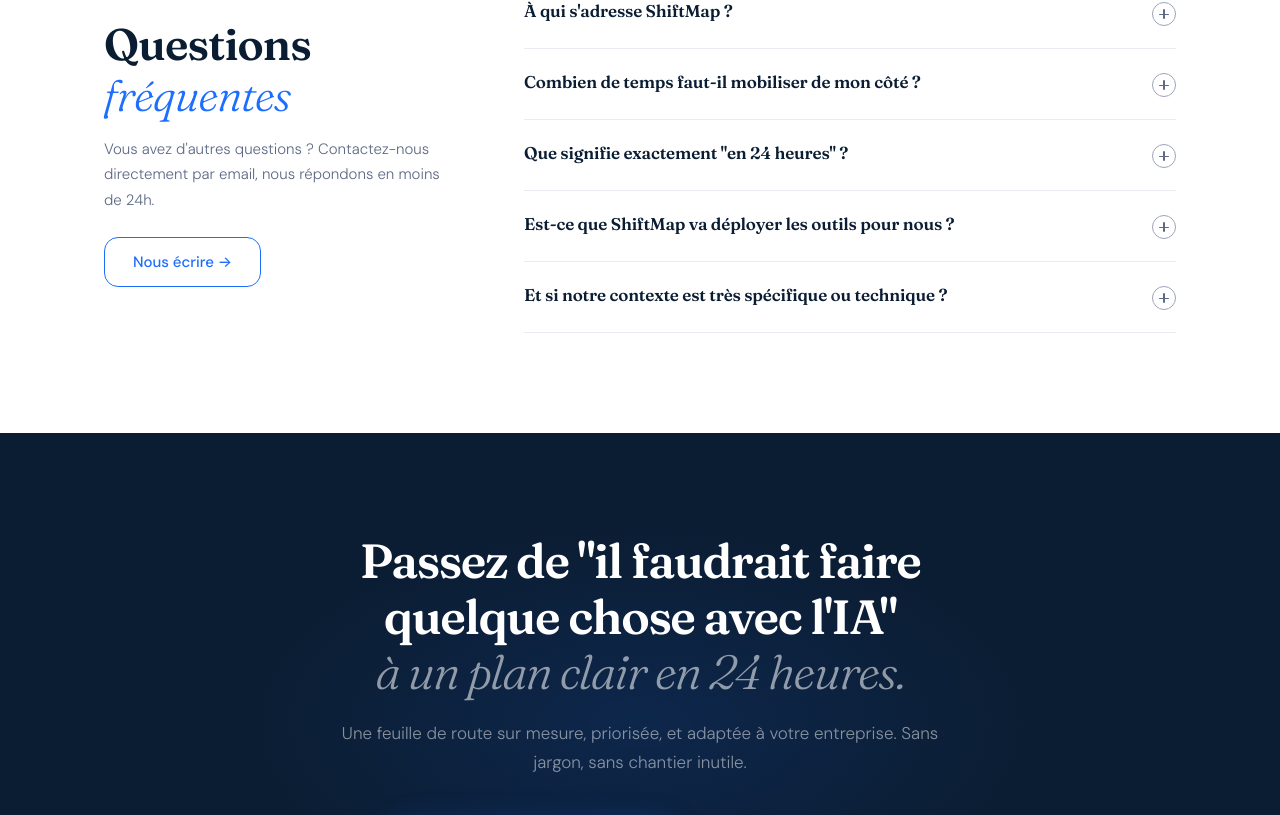
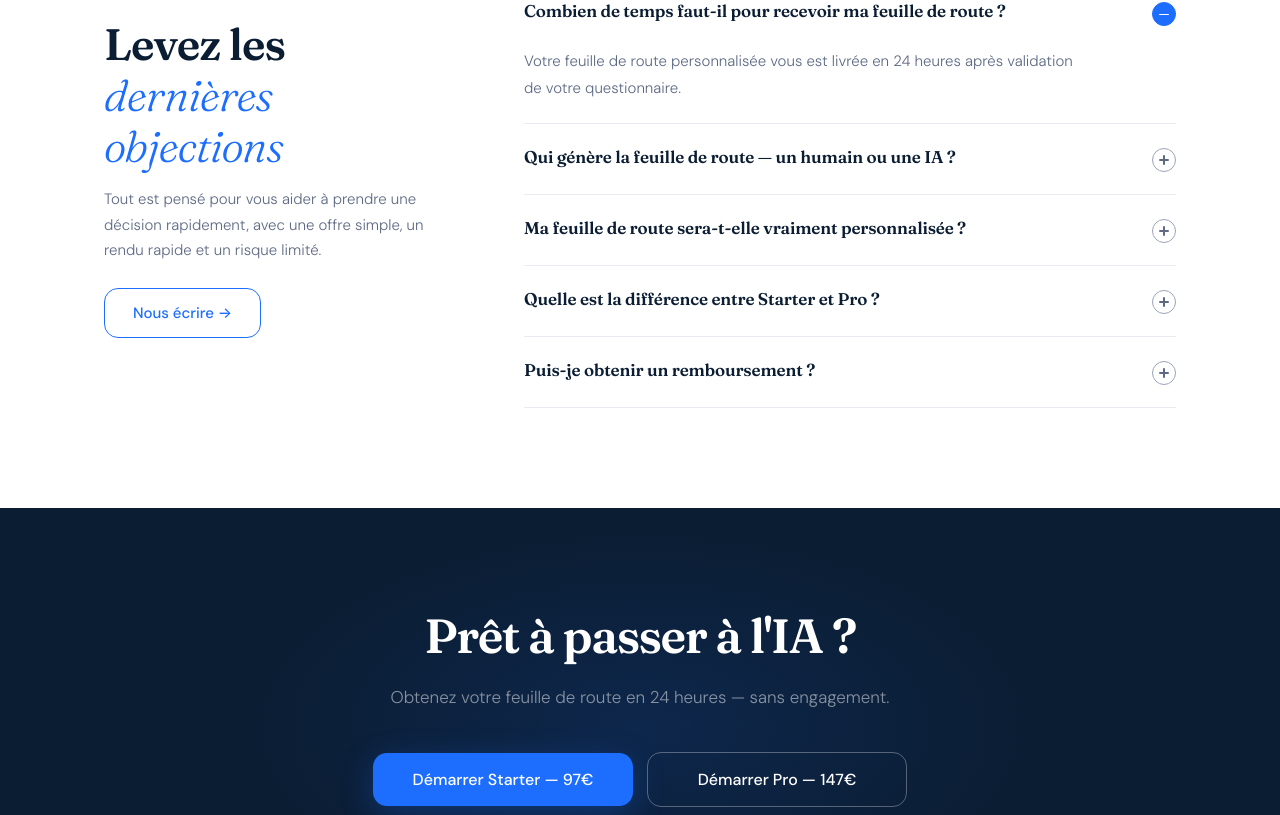
Before and after one commit to vincepanik/shiftmap, a Next.js app: page / in a window 1280 px wide. Shown: the part 6337-7152 px from the top of the page. Built offline with nearby package versions, Linux system fonts and the light colour scheme.

Commit message:
feat: add FAQ section and final CTA to landing page

```diff
--- a/app/globals.css
+++ b/app/globals.css
@@ -1256,7 +1256,7 @@
 .cta-final-content {
   position: relative;
   z-index: 1;
-  max-width: 640px;
+  max-width: 760px;
   margin: 0 auto;
 }
 .cta-final-title {
@@ -1286,6 +1286,12 @@
   justify-content: center;
   gap: 14px;
   flex-wrap: wrap;
+}
+.cta-final-btn {
+  min-width: 260px;
+  justify-content: center;
+  padding: 16px 28px;
+  font-size: 16px;
 }
 .cta-final-micro {
   margin-top: 24px;
--- a/app/page.tsx
+++ b/app/page.tsx
@@ -1,6 +1,34 @@
 'use client';
 
 import { useEffect, useState } from 'react';
+
+const faqItems = [
+  {
+    question: 'Combien de temps faut-il pour recevoir ma feuille de route ?',
+    answer:
+      'Votre feuille de route personnalisée vous est livrée en 24 heures après validation de votre questionnaire.',
+  },
+  {
+    question: 'Qui génère la feuille de route — un humain ou une IA ?',
+    answer:
+      "Notre système combine l'IA et l'expertise sectorielle pour produire une feuille de route fiable, actionnelle et adaptée à votre PME.",
+  },
+  {
+    question: 'Ma feuille de route sera-t-elle vraiment personnalisée ?',
+    answer:
+      'Oui. Elle est basée sur votre secteur, votre taille, vos outils existants et vos priorités business — pas un template générique.',
+  },
+  {
+    question: 'Quelle est la différence entre Starter et Pro ?',
+    answer:
+      "Le Starter identifie vos 3 cas d'usage IA prioritaires. Le Pro ajoute une analyse concurrentielle, une roadmap sur 12 mois et une session de questions/réponses asynchrone.",
+  },
+  {
+    question: 'Puis-je obtenir un remboursement ?',
+    answer:
+      "Si vous n'êtes pas satisfait de votre feuille de route, contactez-nous sous 7 jours et nous vous remboursons intégralement.",
+  },
+];
 
 export default function Home() {
   const [isMobileMenuOpen, setIsMobileMenuOpen] = useState(false);
@@ -516,9 +544,9 @@
           <div className="faq-layout">
             <div className="faq-aside">
               <span className="section-label">FAQ</span>
-              <h2 className="section-title">Questions <em>fréquentes</em></h2>
+              <h2 className="section-title">Levez les <em>dernières objections</em></h2>
               <p>
-                Vous avez d&apos;autres questions ? Contactez-nous directement par email, nous répondons en moins de 24h.
+                Tout est pensé pour vous aider à prendre une décision rapidement, avec une offre simple, un rendu rapide et un risque limité.
               </p>
               <a href="mailto:contact@shiftmap.fr" className="btn btn-outline" style={{marginTop:'24px'}}>
                 Nous écrire →
@@ -526,72 +554,18 @@
             </div>
 
             <div className="faq-list">
-
-              <div className="faq-item">
-                <input type="checkbox" id="faq1" />
-                <label className="faq-label" htmlFor="faq1">
-                  À qui s&apos;adresse ShiftMap ?
-                  <span className="faq-icon"></span>
-                </label>
-                <div className="faq-body">
-                  <div className="faq-body-inner">
-                    ShiftMap s&apos;adresse aux PME françaises de 20 à 100 salariés, en particulier aux dirigeants, DG, COO, responsables opérations ou bras droits de direction qui veulent cadrer un premier plan IA sans lancer une mission lourde. Aucune expertise technique n&apos;est requise.
+              {faqItems.map((item, index) => (
+                <div className="faq-item" key={item.question}>
+                  <input type="checkbox" id={`faq${index + 1}`} defaultChecked={index === 0} />
+                  <label className="faq-label" htmlFor={`faq${index + 1}`}>
+                    {item.question}
+                    <span className="faq-icon"></span>
+                  </label>
+                  <div className="faq-body">
+                    <div className="faq-body-inner">{item.answer}</div>
                   </div>
                 </div>
-              </div>
-
-              <div className="faq-item">
-                <input type="checkbox" id="faq2" />
-                <label className="faq-label" htmlFor="faq2">
-                  Combien de temps faut-il mobiliser de mon côté ?
-                  <span className="faq-icon"></span>
-                </label>
-                <div className="faq-body">
-                  <div className="faq-body-inner">
-                    Le plus souvent, moins d&apos;une heure pour remplir le questionnaire de cadrage en ligne. C&apos;est tout. Une fois soumis, nous prenons le relais et vous livrons votre feuille de route en 24 heures ouvrées.
-                  </div>
-                </div>
-              </div>
-
-              <div className="faq-item">
-                <input type="checkbox" id="faq3" />
-                <label className="faq-label" htmlFor="faq3">
-                  Que signifie exactement &quot;en 24 heures&quot; ?
-                  <span className="faq-icon"></span>
-                </label>
-                <div className="faq-body">
-                  <div className="faq-body-inner">
-                    Le délai de 24 heures commence à partir de la réception de votre questionnaire complet. Il s&apos;agit de 24 heures ouvrées (jours de semaine, hors jours fériés). Vous recevez votre feuille de route par email au format PDF.
-                  </div>
-                </div>
-              </div>
-
-              <div className="faq-item">
-                <input type="checkbox" id="faq4" />
-                <label className="faq-label" htmlFor="faq4">
-                  Est-ce que ShiftMap va déployer les outils pour nous ?
-                  <span className="faq-icon"></span>
-                </label>
-                <div className="faq-body">
-                  <div className="faq-body-inner">
-                    Non. ShiftMap est une offre de cadrage décisionnel rapide. Elle vous aide à choisir quoi lancer en premier, mais n&apos;inclut ni intégration technique, ni développement, ni déploiement. Vous restez libre de passer à l&apos;action avec vos équipes, vos partenaires, ou dans un accompagnement séparé.
-                  </div>
-                </div>
-              </div>
-
-              <div className="faq-item">
-                <input type="checkbox" id="faq5" />
-                <label className="faq-label" htmlFor="faq5">
-                  Et si notre contexte est très spécifique ou technique ?
-                  <span className="faq-icon"></span>
-                </label>
-                <div className="faq-body">
-                  <div className="faq-body-inner">
-                    La recommandation est construite à partir de votre secteur, de vos objectifs, de vos contraintes et de vos outils existants. Ce n&apos;est pas une liste générique de cas d&apos;usage. Plus votre questionnaire est détaillé, plus la feuille de route sera pertinente pour votre situation.
-                  </div>
-                </div>
-              </div>
-
+              ))}
             </div>
           </div>
         </div>
@@ -601,20 +575,17 @@
       <section id="cta-final">
         <div className="container">
           <div className="cta-final-content">
-            <h2 className="cta-final-title">
-              Passez de &quot;il faudrait faire quelque chose avec l&apos;IA&quot;<br />
-              <em>à un plan clair en 24 heures.</em>
-            </h2>
-            <p className="cta-final-sub">
-              Une feuille de route sur mesure, priorisée, et adaptée à votre entreprise. Sans jargon, sans chantier inutile.
-            </p>
+            <h2 className="cta-final-title">Prêt à passer à l&apos;IA ?</h2>
+            <p className="cta-final-sub">Obtenez votre feuille de route en 24 heures — sans engagement.</p>
             <div className="cta-final-actions">
-              <a href="https://buy.stripe.com/00w00lccefQi0Ce6rl5wI00" className="btn btn-primary" style={{fontSize:'16px',padding:'16px 32px'}} target="_blank" rel="noopener noreferrer">
-                Démarrer maintenant — 97 €
+              <a href="https://buy.stripe.com/00w00lccefQi0Ce6rl5wI00" className="btn btn-primary cta-final-btn" target="_blank" rel="noopener noreferrer">
+                Démarrer Starter — 97€
               </a>
-              <a href="#tarifs" className="btn btn-secondary">Comparer les offres</a>
+              <a href="https://buy.stripe.com/14AdRba467jM5Wy8zt5wI01" className="btn btn-secondary cta-final-btn" target="_blank" rel="noopener noreferrer">
+                Démarrer Pro — 147€
+              </a>
             </div>
-            <p className="cta-final-micro">Paiement unique. Feuille de route sur mesure livrée en 24h ouvrées. Sans engagement.</p>
+            <p className="cta-final-micro">Paiement unique. Questionnaire rapide. Livraison en 24h après validation.</p>
           </div>
         </div>
       </section>
```
Also changed, not shown: 1 other file (tests, documents, lock files or other folders).
